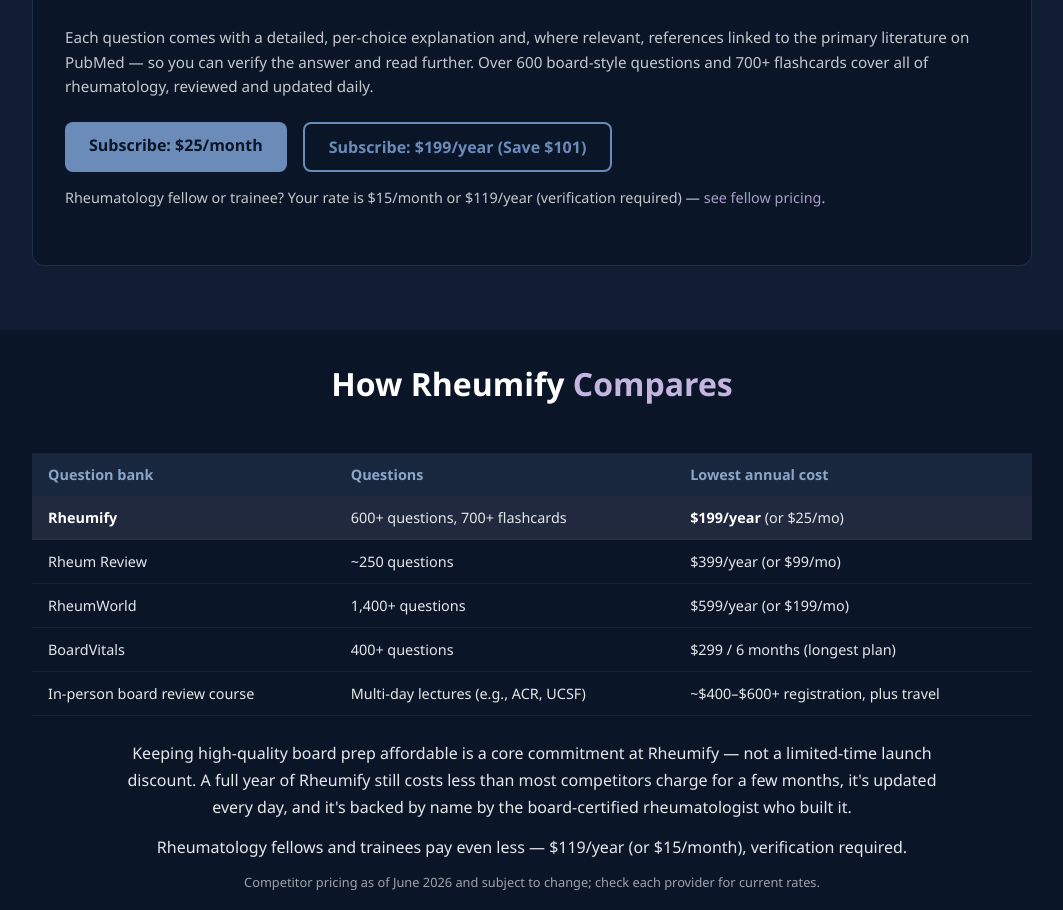
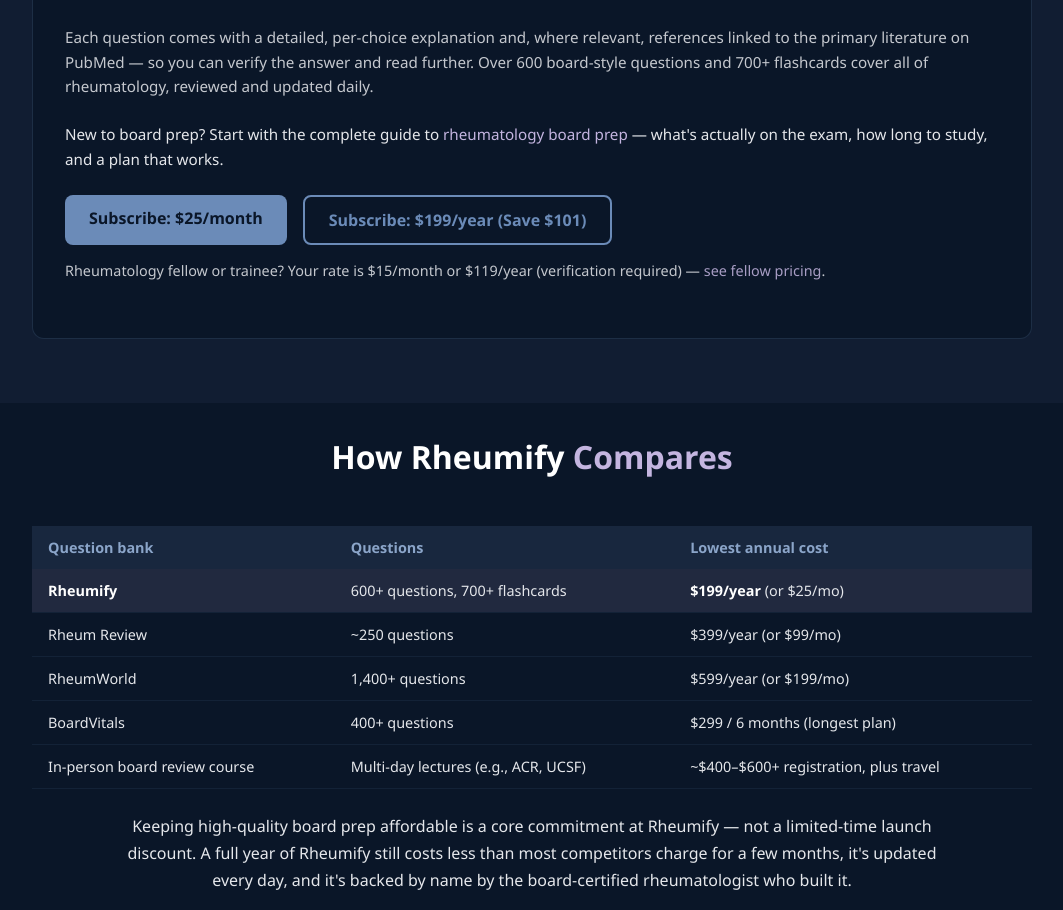
Before and after one commit to rheumify/rheumify-website, a Next.js app: page / in a window 1280 px wide. Shown: the part 2460-3370 px from the top of the page, without its empty margins (108-1171 px from the left). Built offline with nearby package versions, Linux system fonts and the light colour scheme.

Commit message:
SEO: add contextual homepage link to board-prep pillar
In-content link with descriptive anchor text ("rheumatology board prep")
from the Question Bank card. Carries more ranking signal than nav/footer
links alone.

```diff
--- a/app/page.js
+++ b/app/page.js
@@ -163,6 +163,9 @@
               on PubMed — so you can verify the answer and read further. Over 600 board-style questions and 700+ flashcards cover all of
               rheumatology, reviewed and updated daily.
             </p>
+            <p style={{ fontSize: '0.95rem', marginTop: '0.75rem' }}>
+              New to board prep? Start with the complete guide to <a href="/rheumatology-board-prep" style={{ color: 'var(--purple-light)' }}>rheumatology board prep</a> — what's actually on the exam, how long to study, and a plan that works.
+            </p>
             <div className="product-buttons">
               <a href="https://app.rheumify.org/pricing" className="btn btn-primary">
                 Subscribe: $25/month
```
